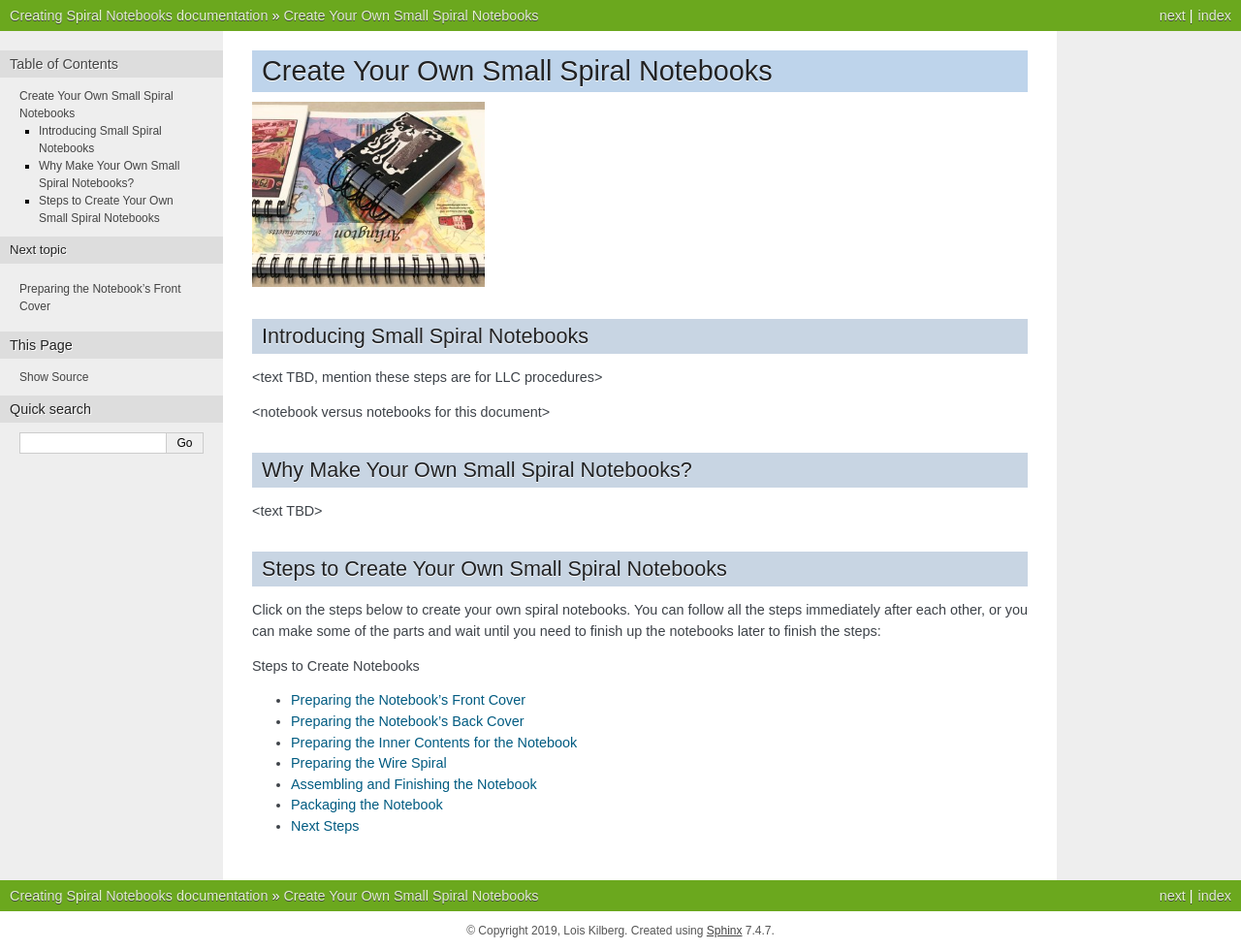
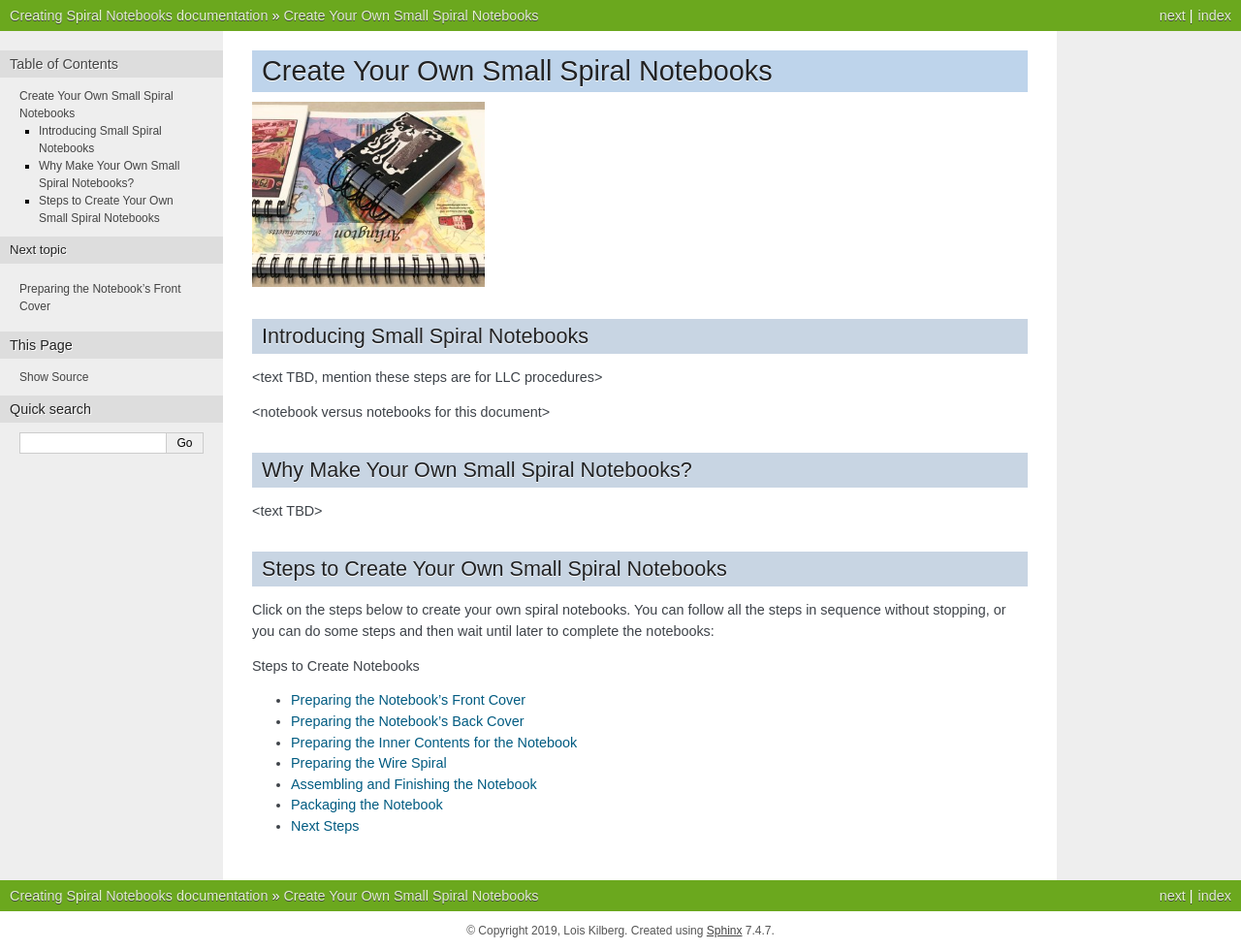
Before and after one commit to loiskilberg/create_spiral_notebook, a Sphinx documentation site: the page built from source/index.rst, in a window 1280 px wide. Shown: the whole page at 97% size. Built offline with Sphinx 7.4.7, drawn with Linux system fonts in a browser that asks for light colours; pages that are not in the unit, such as notebooks, are missing from menus.

Commit message:
edit a sentence

```diff
--- a/source/index.rst
+++ b/source/index.rst
@@ -18,7 +18,7 @@ Why Make Your Own Small Spiral Notebooks?
 
 Steps to Create Your Own Small Spiral Notebooks
 ===============================================
-Click on the steps below to create your own spiral notebooks. You can follow all the steps immediately after each other, or you can make some of the parts and wait until you need to finish up the notebooks later to finish the steps:
+Click on the steps below to create your own spiral notebooks. You can follow all the steps in sequence without stopping, or you can do some steps and then wait until later to complete the notebooks:
 
 |Contents|
 
```
